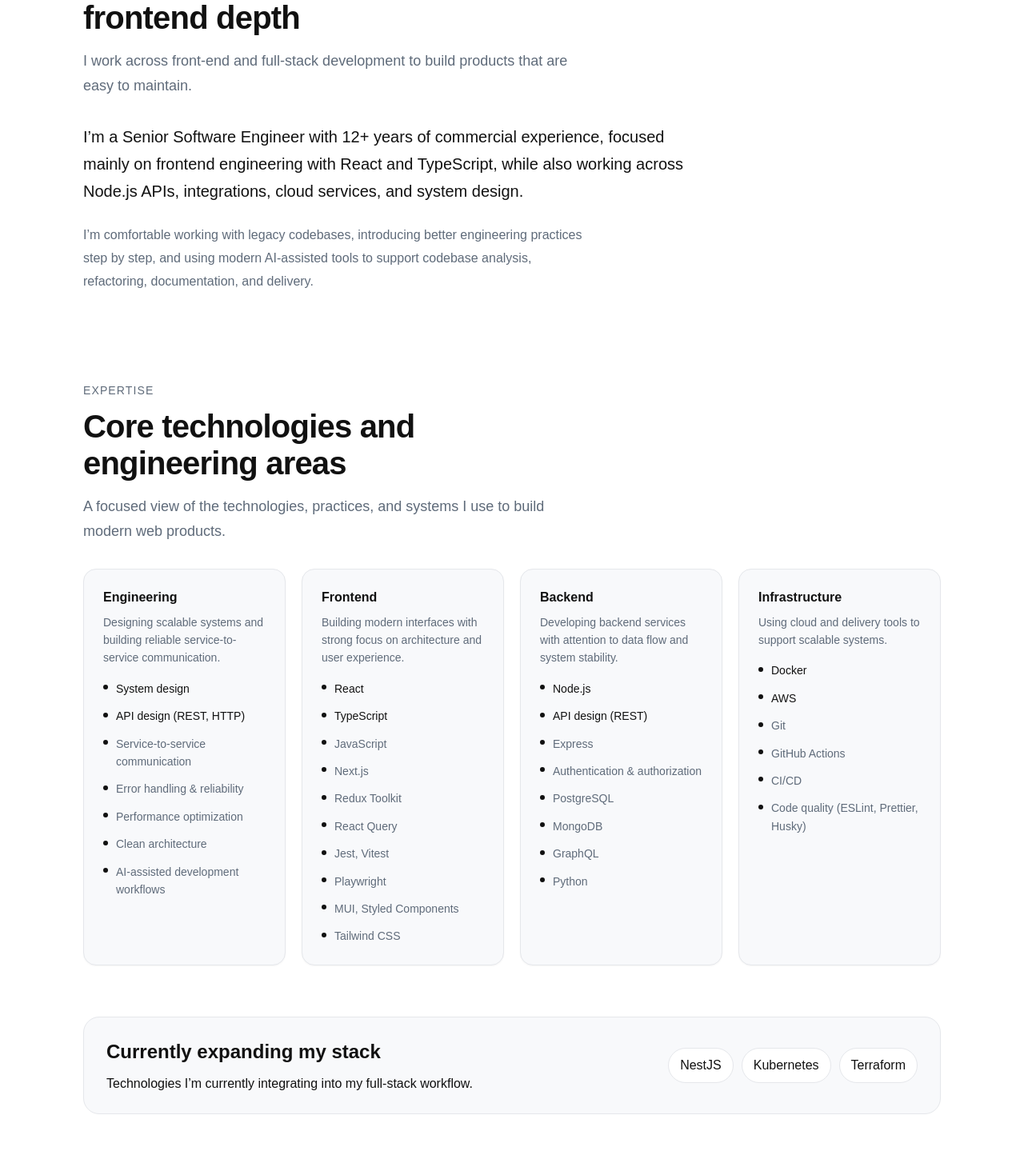
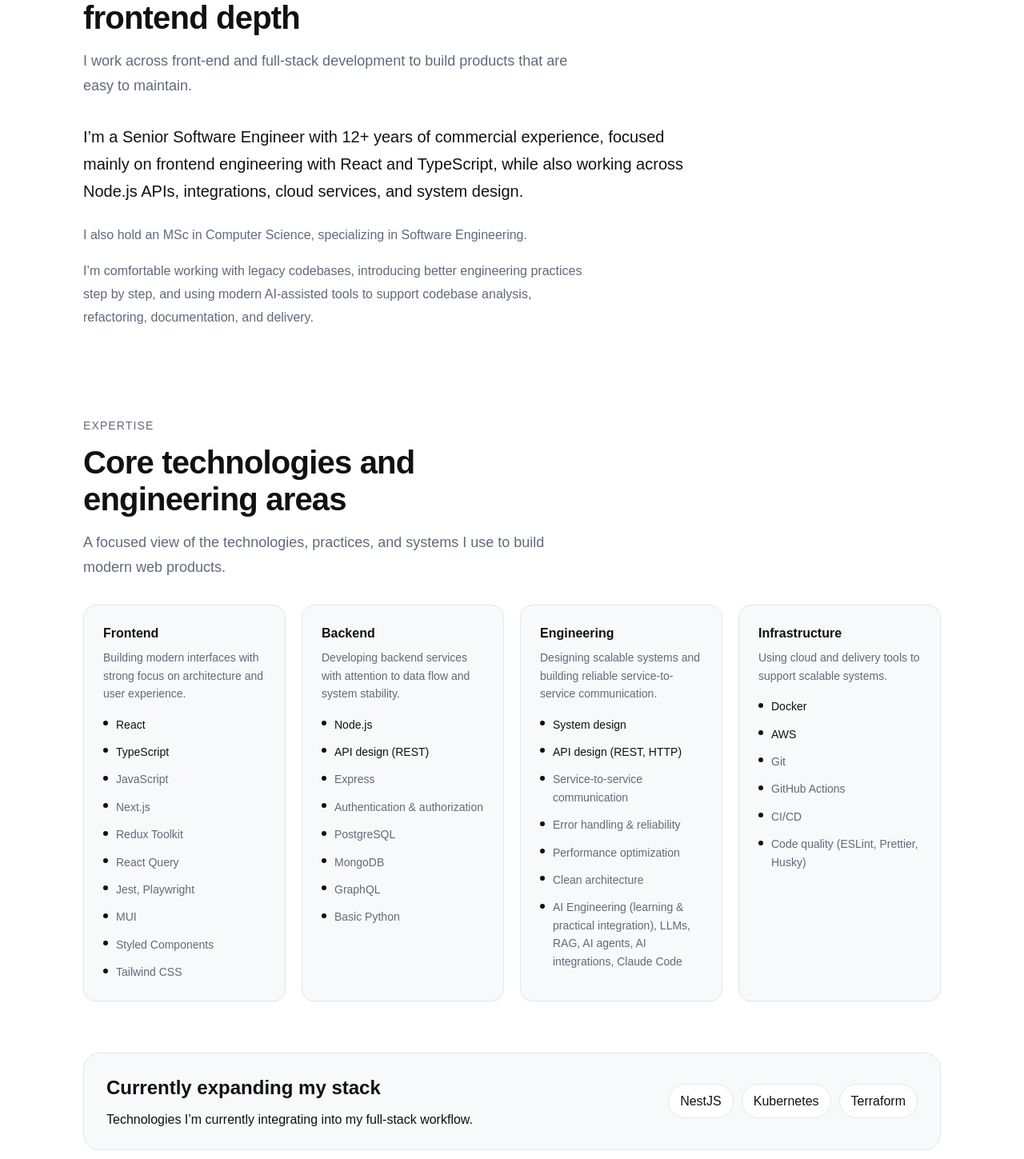
Before and after one commit to romanindev/oroman-site, a Next.js app: page / in a window 1280 px wide. Shown: the part 844-2293 px from the top of the page at 80% size. Built offline with nearby package versions, Linux system fonts and the light colour scheme; no server answers.

Commit message:
chore: update experience (#7)

```diff
--- a/src/components/home/About/About.tsx
+++ b/src/components/home/About/About.tsx
@@ -20,6 +20,7 @@ export function About() {
           </p>
 
           <div className={styles.body}>
+            <p>I also hold an MSc in Computer Science, specializing in Software Engineering.</p>
             <p>
               I’m comfortable working with legacy codebases, introducing better engineering practices step by step, and
               using modern AI-assisted tools to support codebase analysis, refactoring, documentation, and delivery.
--- a/src/components/home/Hero/HeroActions.tsx
+++ b/src/components/home/Hero/HeroActions.tsx
@@ -7,7 +7,21 @@ export function HeroActions() {
   return (
     <>
       <Button
+        href="/experience"
+        onClick={() =>
+          Analytics.trackCta({
+            ctaName: 'experience',
+            location: 'hero',
+            linkUrl: '/experience',
+            label: 'Experience',
+          })
+        }
+      >
+        Experience
+      </Button>
+      <Button
         href="https://www.linkedin.com/in/onishchenko-roman"
+        variant="ghost"
         onClick={() =>
           Analytics.trackCta({
             ctaName: 'linkedin',
@@ -20,20 +34,6 @@ export function HeroActions() {
       >
         Connect on LinkedIn
       </Button>
-      <Button
-        href="/experience"
-        variant="ghost"
-        onClick={() =>
-          Analytics.trackCta({
-            ctaName: 'experience',
-            location: 'hero',
-            linkUrl: '/experience',
-            label: 'Experience',
-          })
-        }
-      >
-        Experience
-      </Button>
     </>
   );
 }
--- a/src/components/home/Skills/Skills.tsx
+++ b/src/components/home/Skills/Skills.tsx
@@ -10,19 +10,6 @@ const skillsExploring = {
 
 const skillGroups = [
   {
-    title: 'Engineering',
-    description: 'Designing scalable systems and building reliable service-to-service communication.',
-    items: [
-      'System design',
-      'API design (REST, HTTP)',
-      'Service-to-service communication',
-      'Error handling & reliability',
-      'Performance optimization',
-      'Clean architecture',
-      'AI-assisted development workflows',
-    ],
-  },
-  {
     title: 'Frontend',
     description: 'Building modern interfaces with strong focus on architecture and user experience.',
     items: [
@@ -32,9 +19,9 @@ const skillGroups = [
       'Next.js',
       'Redux Toolkit',
       'React Query',
-      'Jest, Vitest',
-      'Playwright',
-      'MUI, Styled Components',
+      'Jest, Playwright',
+      'MUI',
+      'Styled Components',
       'Tailwind CSS',
     ],
   },
@@ -49,7 +36,20 @@ const skillGroups = [
       'PostgreSQL',
       'MongoDB',
       'GraphQL',
-      'Python',
+      'Basic Python',
+    ],
+  },
+  {
+    title: 'Engineering',
+    description: 'Designing scalable systems and building reliable service-to-service communication.',
+    items: [
+      'System design',
+      'API design (REST, HTTP)',
+      'Service-to-service communication',
+      'Error handling & reliability',
+      'Performance optimization',
+      'Clean architecture',
+      'AI Engineering (learning & practical integration), LLMs, RAG, AI agents, AI integrations, Claude Code',
     ],
   },
   {
```
Also changed, not shown: src/data/experience.ts (+12 -15 lines).
